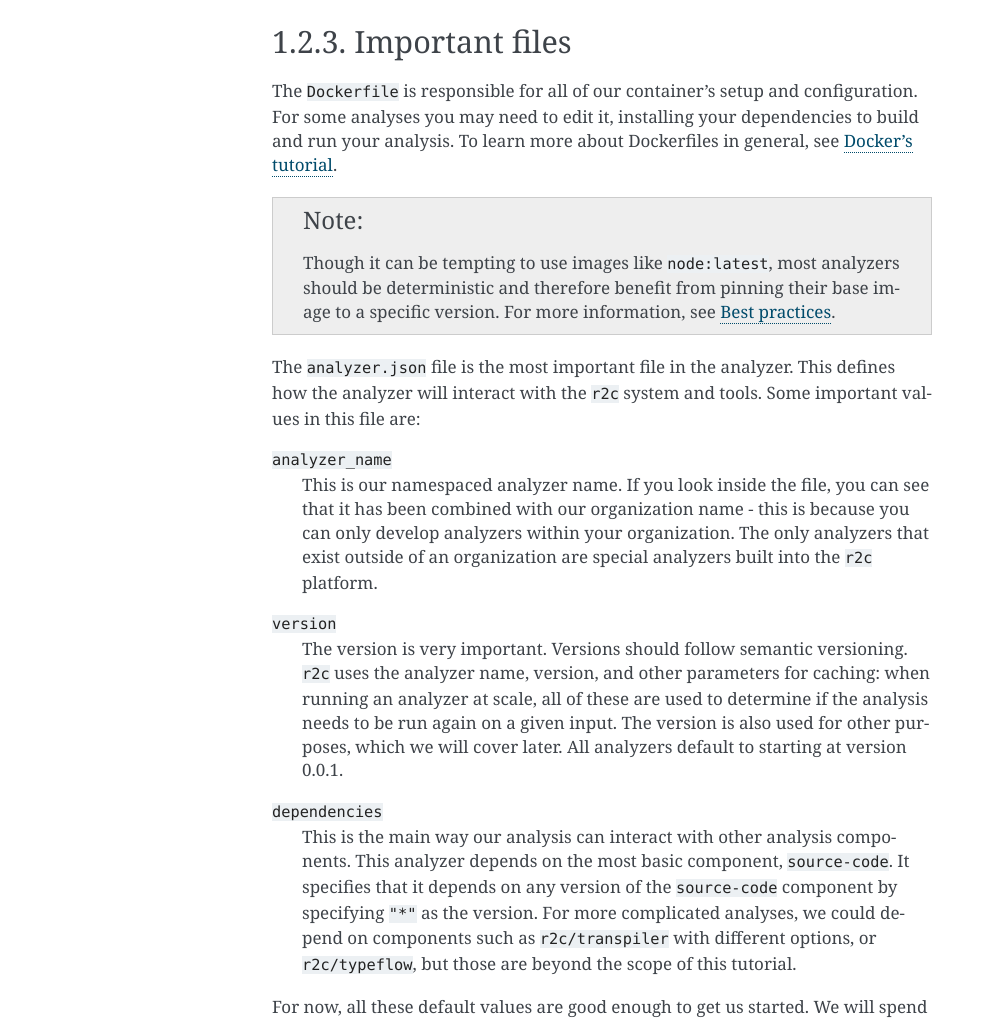
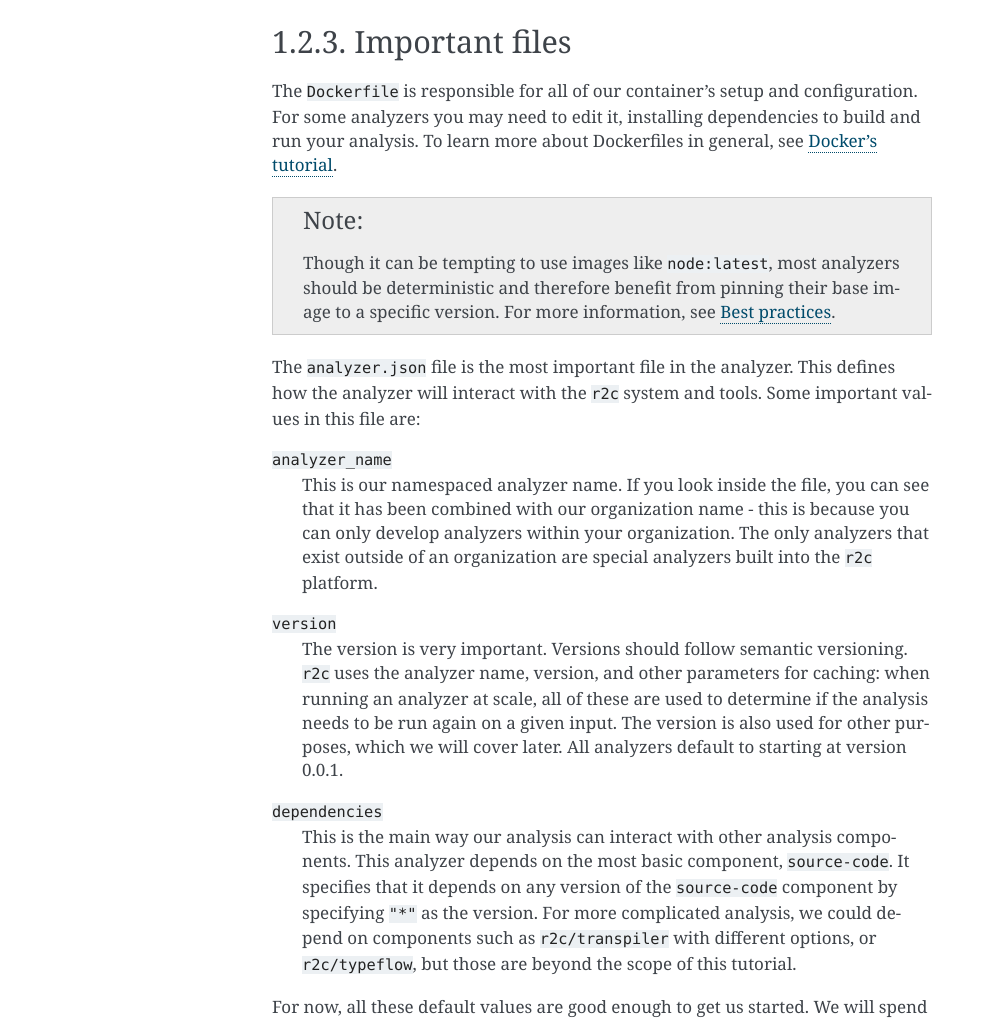
Before and after one commit to semgrep/docs, a Sphinx documentation site: the page built from docs/intro/creating.rst, in a window 1280 px wide. Shown: the part 1077-2097 px from the top of the page, without its empty margins (148-1140 px from the left). Built offline with Sphinx 7.4.7, drawn with Linux system fonts in a browser that asks for light colours.

Commit message:
Fix typos

```diff
--- a/docs/intro/creating.rst
+++ b/docs/intro/creating.rst
@@ -47,8 +47,8 @@ This created several files in the ``minifinder`` folder.
 Important files
 ---------------
 
-The ``Dockerfile`` is responsible for all of our container's setup and configuration. For some analyses you
-may need to edit it, installing your dependencies to build and run your analysis. To learn more about Dockerfiles in general, see `Docker's tutorial <https://docs.docker.com/get-started/part2/#define-a-container-with-dockerfile>`_.
+The ``Dockerfile`` is responsible for all of our container's setup and configuration. For some analyzers you
+may need to edit it, installing dependencies to build and run your analysis. To learn more about Dockerfiles in general, see `Docker's tutorial <https://docs.docker.com/get-started/part2/#define-a-container-with-dockerfile>`_.
 
 .. note:: Though it can be tempting to use images like ``node:latest``, most analyzers should be
           deterministic and therefore benefit from pinning their base image to a specific
@@ -74,7 +74,7 @@ will interact with the ``r2c`` system and tools. Some important values in this f
   This is the main way our analysis can interact with other analysis components. This analyzer
   depends on the most basic component, ``source-code``. It specifies that it depends on any version
   of the ``source-code`` component by specifying ``"*"`` as the version. For more complicated
-  analyses, we could depend on components such as ``r2c/transpiler`` with different options, or
+  analysis, we could depend on components such as ``r2c/transpiler`` with different options, or
   ``r2c/typeflow``, but those are beyond the scope of this tutorial.
 
 For now, all these default values are good enough to get us started. We will spend most of our time
--- a/docs/intro/writing.rst
+++ b/docs/intro/writing.rst
@@ -59,9 +59,9 @@ the fields are optional, and will help us later to match results to code locatio
 tools and to run our computations.
 
 In line 19, we make this function available to other bash shells; this is needed for the arcane
-``xargs`` instance to follow. Most analyses either discover JavaScript files on their own, or can
+``xargs`` instance to follow. Most analyzers either discover JavaScript files on their own, or can
 run with command line arguments outside of bash, so this line won't be needed for most other
-analyses.
+analyzers.
 
 In line 21, we change the working directory to the folder of our input. This is to make the paths we
 output relative to the input source; it's easier than using absolute paths and removing the input
```
